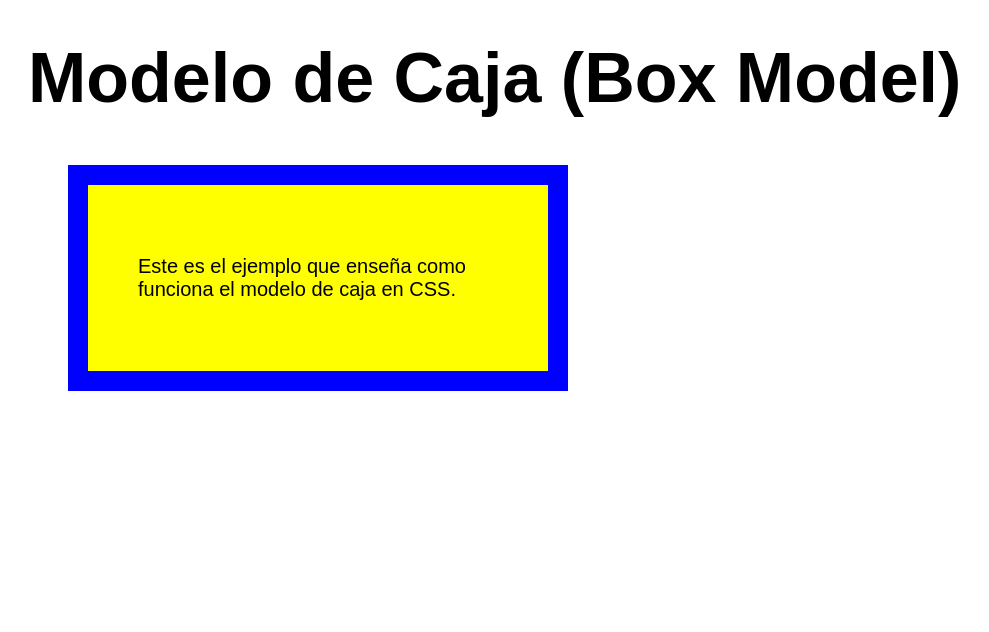
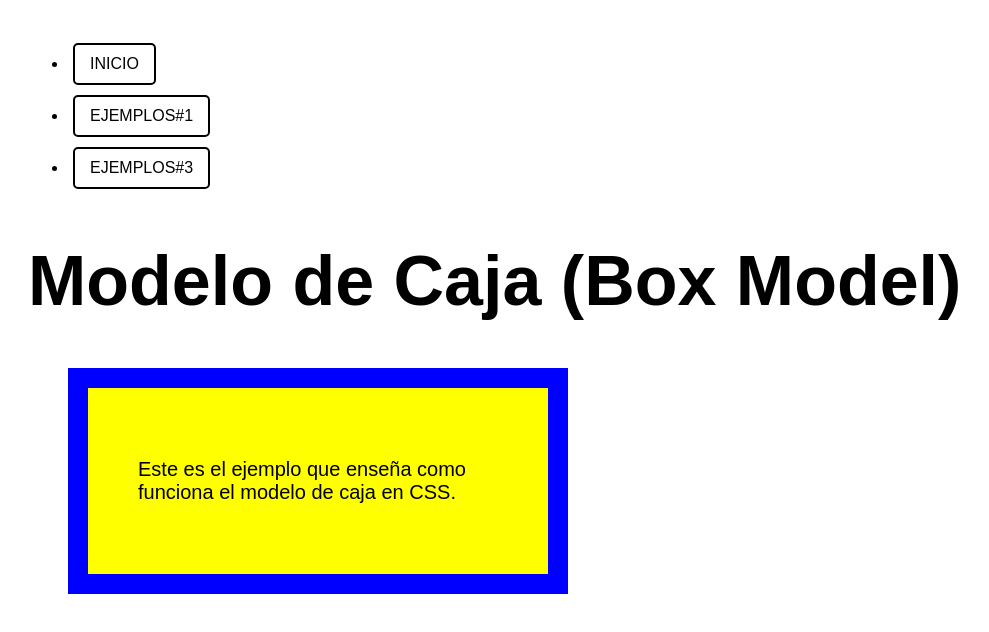
Before and after one commit to DaniLavoe/Ejercicio3, a plain HTML site: page ejemplo2.html in a window 1280 px wide. Shown: the whole page, without its empty margins (10-999 px from the left). Drawn offline with Linux system fonts and the light colour scheme.

Commit message:
Update ejemplo2.html

```diff
--- a/ejemplo2.html
+++ b/ejemplo2.html
@@ -30,9 +30,33 @@
     p {
       font-size: 20px;
     }
+        .boton {
+            background-color: white;
+            color: black;
+            border: 2px solid black;
+            padding: 10px 15px;
+            font-size: 16px;
+            cursor: pointer;
+            border-radius: 5px;
+            text-decoration: none;
+            display: inline-block;
+            margin: 5px;
+        }
+
+        .boton:hover {
+            background-color: #f0f0f0;
+        }
   </style>
 </head>
 <body>
+  <header></header>
+  <nav>
+       <ul>
+        <li><a href="index.html" class="boton">INICIO</a></li>
+        <li><a href="ejemplo1.html" class="boton">EJEMPLOS#1</a></li>
+        <li><a href="ejemplo3.html" class="boton">EJEMPLOS#3</a></li>
+    </ul>
+  </nav>
 
   <h1>Modelo de Caja (Box Model)</h1>
 
```
